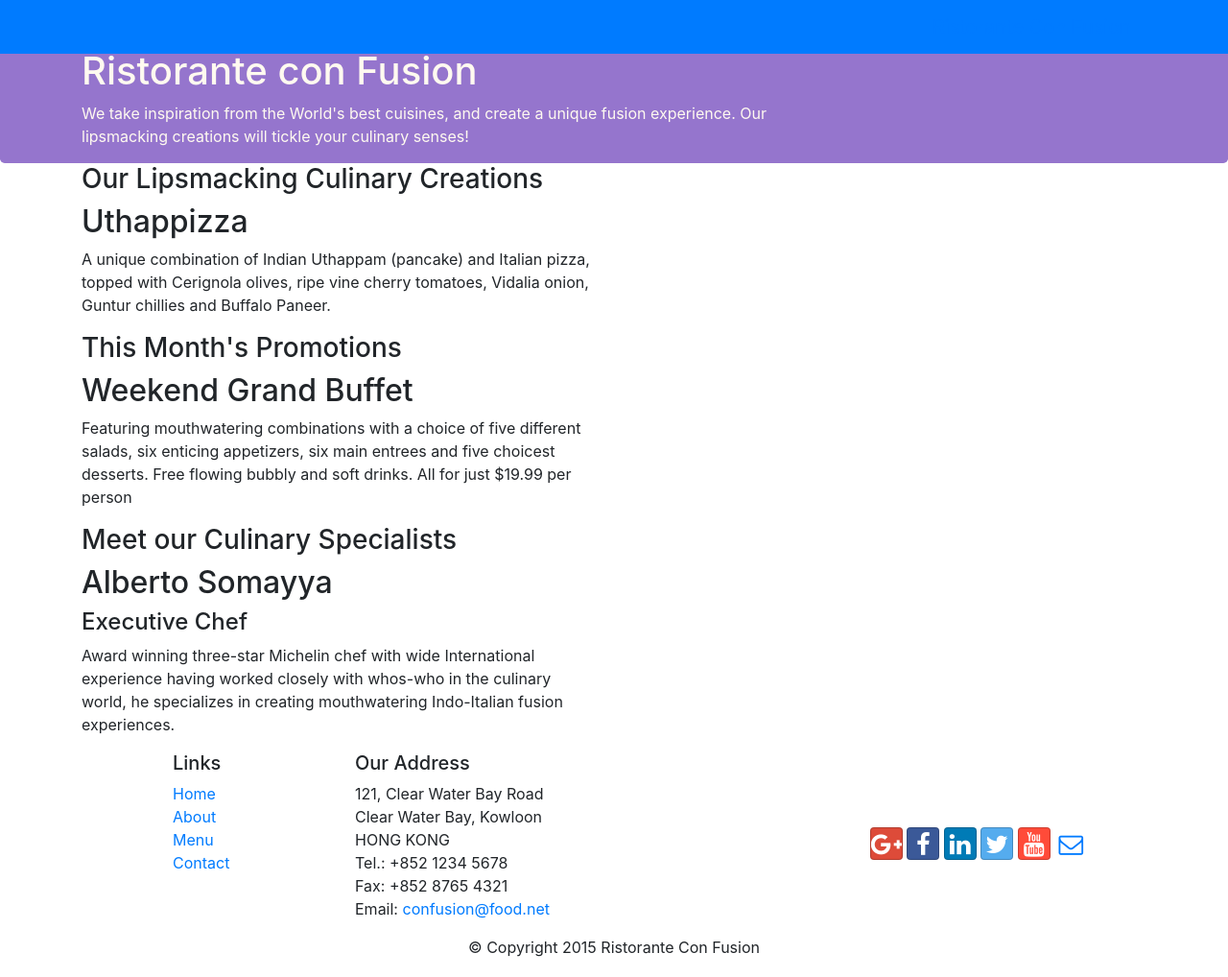
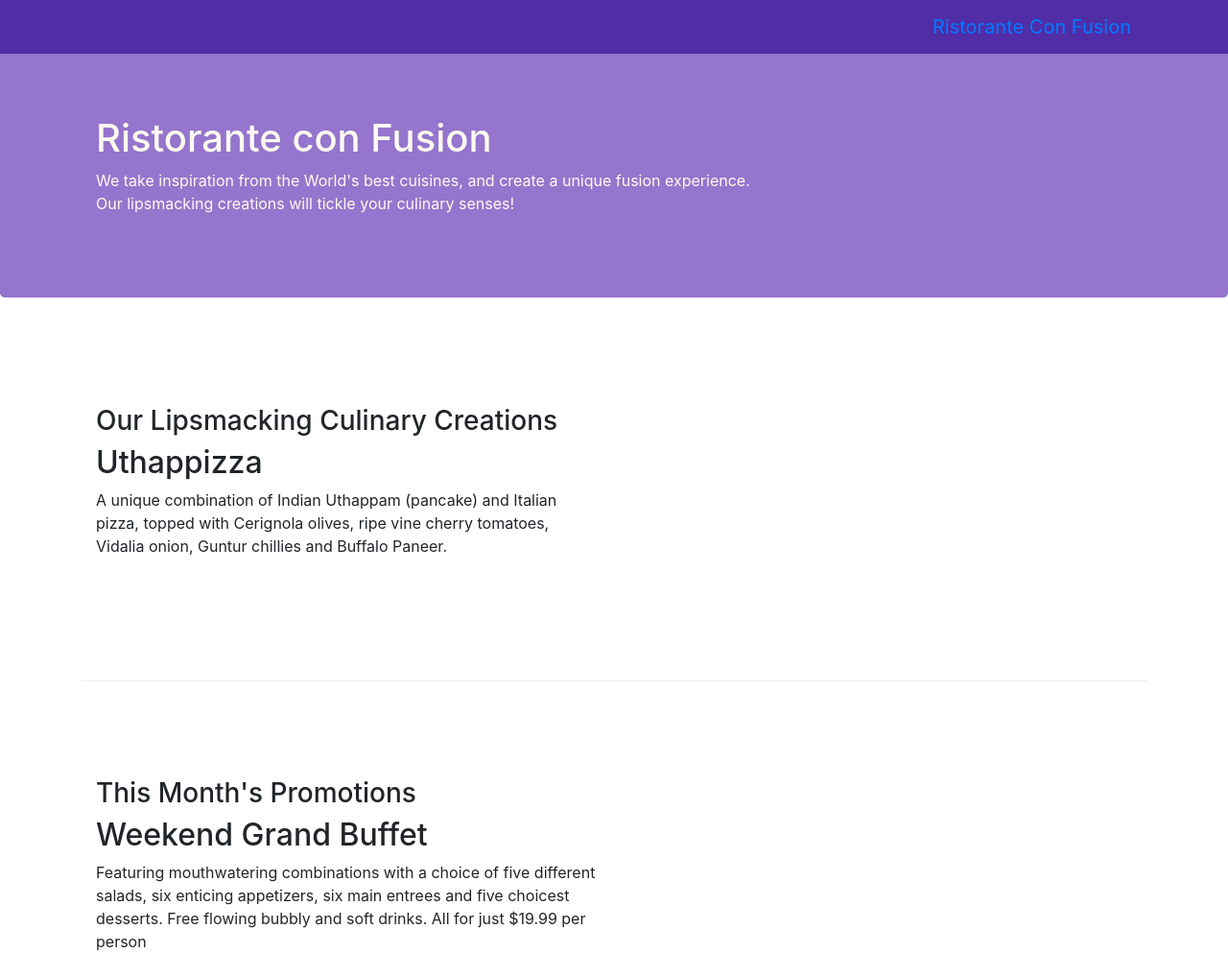
Before and after one commit to skyhawk86305/Bootstrap, a website: page index.html in a window 1280 px wide. Shown: the top 1018 px of the page at 96% size. Drawn offline with nearby package versions, Linux system fonts and the light colour scheme.

Commit message:
More changes to align code with what is in Week 2

```diff
--- a/css/styles.css
+++ b/css/styles.css
@@ -1,13 +1,39 @@
-.jumbotron{
+.jumbotron {
+    padding:70px 30px 70px 30px;
     margin:0px auto;
-    padding:0px;
-    color: floralwhite;
-    background-color: #9575CD;
+    background: #9575CD ;
+    color:floralwhite;
 }
+
 body{
     padding:50px 0px 0px 0px;
     z-index:0;
 }
+
+address{
+    font-size:80%;
+    margin:0px;
+    color:#0f0f0f;
+}
+
+.row-header{
+    margin:0px auto;
+    padding:0px;
+}
+
+.row-content {
+    margin:0px auto;
+    padding: 50px 0px 50px 0px;
+    border-bottom: 1px ridge;
+    min-height:400px;
+}
+
+.footer{
+    background-color: #D1C4E9;
+    margin:0px auto;
+    padding: 20px 0px 20px 0px;
+}
+
 .navbar-inverse {
      background-color: #512DA8;
 }
--- a/index.html
+++ b/index.html
@@ -17,7 +17,7 @@
     <title>Ristorante Con Fusion</title>
 </head>
 <body>
-    <nav class="navbar navbar-inverse navbar-toggleable-sm bg-primary fixed-top">
+    <nav class="navbar navbar-inverse navbar-toggleable-sm fixed-top">
         <div class="container">
             <button class="navbar-toggler" type="button" data-toggle="collapse" data-target="#Navbar">
                 <span class="navbar-toggler-icon"></span>
```
Also changed, not shown: aboutus.html (+1 -1 lines).
